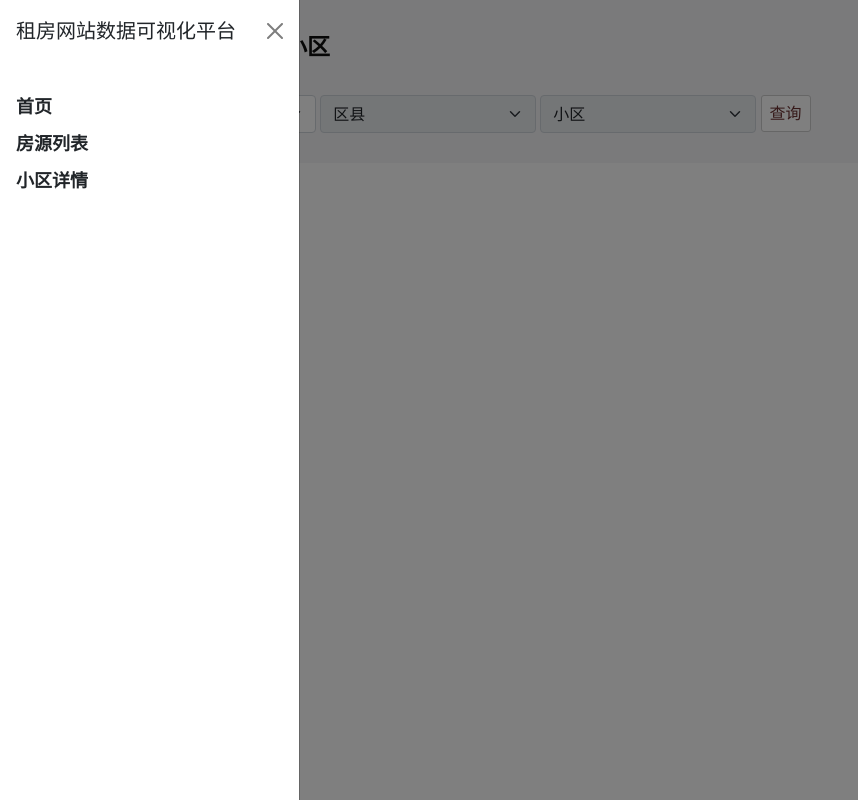
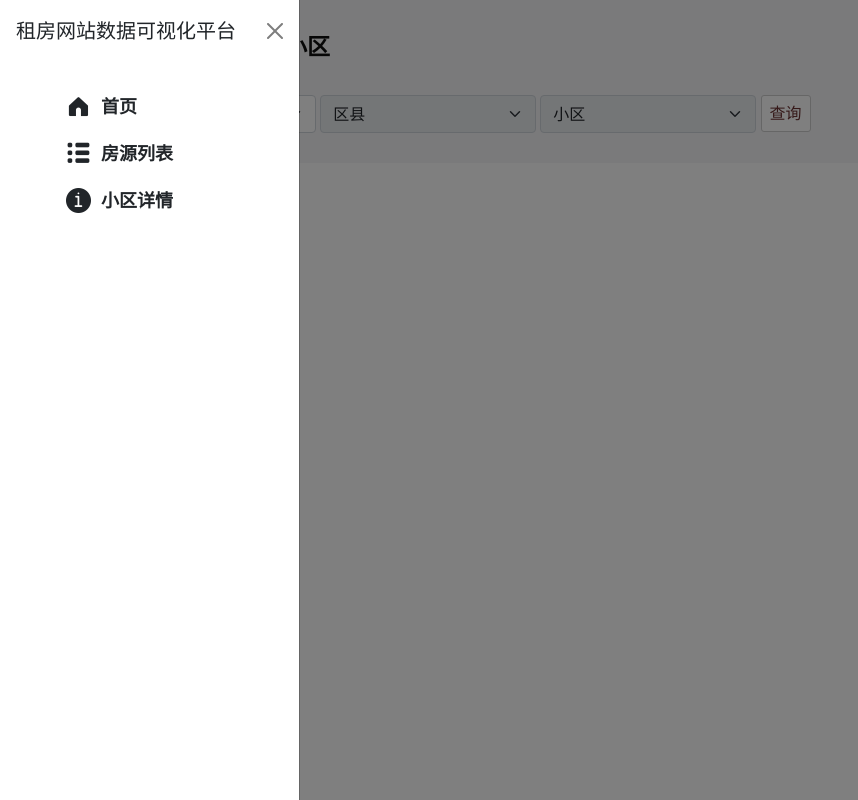
Before and after one commit to VenYy/lianjiaSpider, a Flask app: page /detail in a window 1280 px wide, after a click that opens the changed part. Shown: the whole page, without its empty margins (0-858 px from the left). Run offline with Flask 3, Linux system fonts and the light colour scheme; some libraries are stand-ins or nearby versions.

Commit message:
滑动导航图标

```diff
--- a/static/css/base.css
+++ b/static/css/base.css
@@ -18,11 +18,18 @@
     margin: 0;
 }
 
+
 .offcanvas li {
-    margin-bottom: 10px;
+    margin-bottom: 20px;
     display: block;
+    margin-left: 50px;
 }
-
+.offcanvas li img {
+    width: 25px;
+    height: 25px;
+    margin-right: 10px;
+    vertical-align: top;
+}
 
 .leftTop {
     position: absolute;
--- a/templates/base.html
+++ b/templates/base.html
@@ -41,9 +41,9 @@
         <div class="offcanvas-body">
             <div class="dropdown mt-3">
                 <ul>
-                    <li id="index"><a href="{{ url_for('index') }}">首页</a></li>
-                    <li id="house_list"><a href="{{ url_for('list_page.house_list') }}">房源列表</a></li>
-                    <li id="detail"><a href="{{ url_for('detail.house_detail') }}">小区详情</a></li>
+                    <li id="index"><img src="{{ url_for('static', filename='image/首页.png') }}" alt=""><a href="{{ url_for('index') }}">首页</a></li>
+                    <li id="house_list"><img src="{{ url_for('static', filename='image/房源列表.png') }}" alt=""><a href="{{ url_for('list_page.house_list') }}">房源列表</a></li>
+                    <li id="detail"><img src="{{ url_for('static', filename='image/小区详情.png') }}" alt=""><a href="{{ url_for('detail.house_detail') }}">小区详情</a></li>
                 </ul>
             </div>
         </div>
```
Also changed, not shown: static/image/小区详情.png (added), static/image/房源列表.png (added), static/image/首页.png (added).
